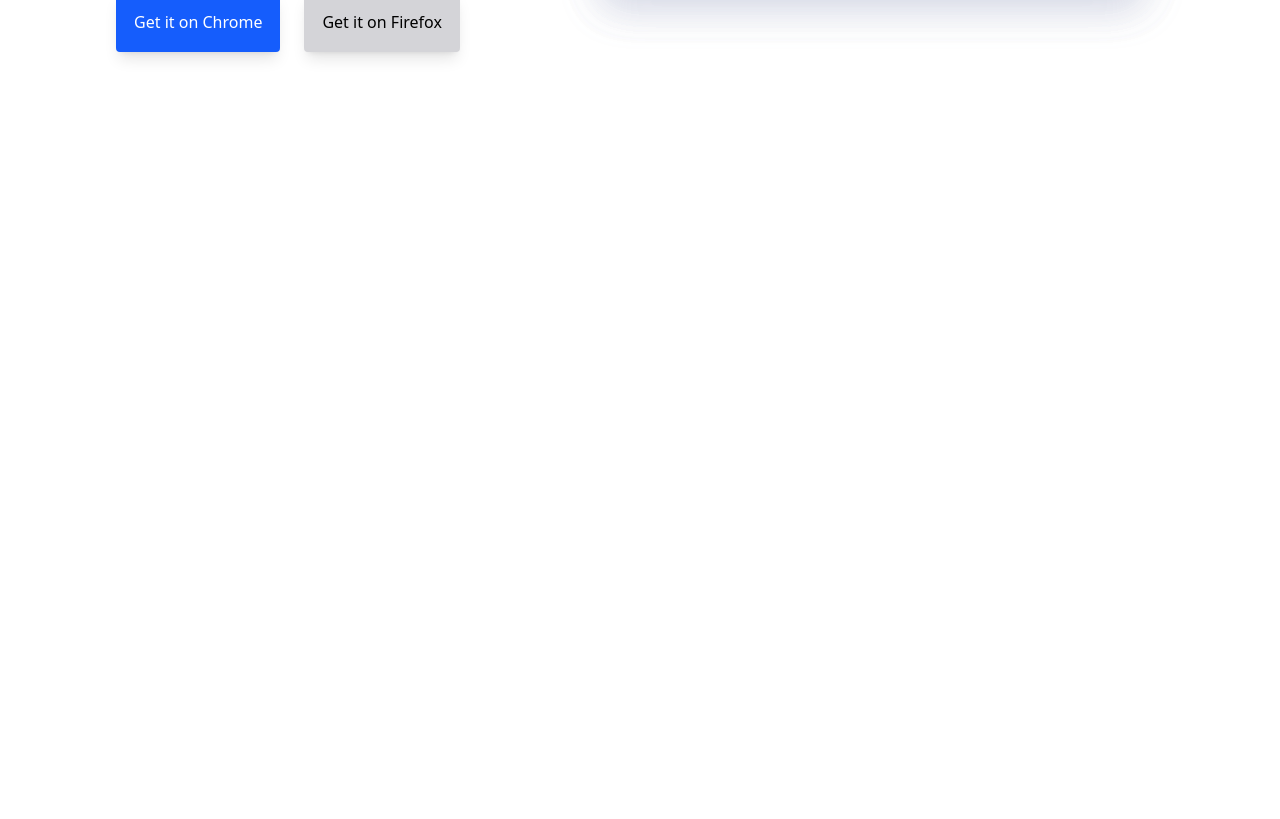
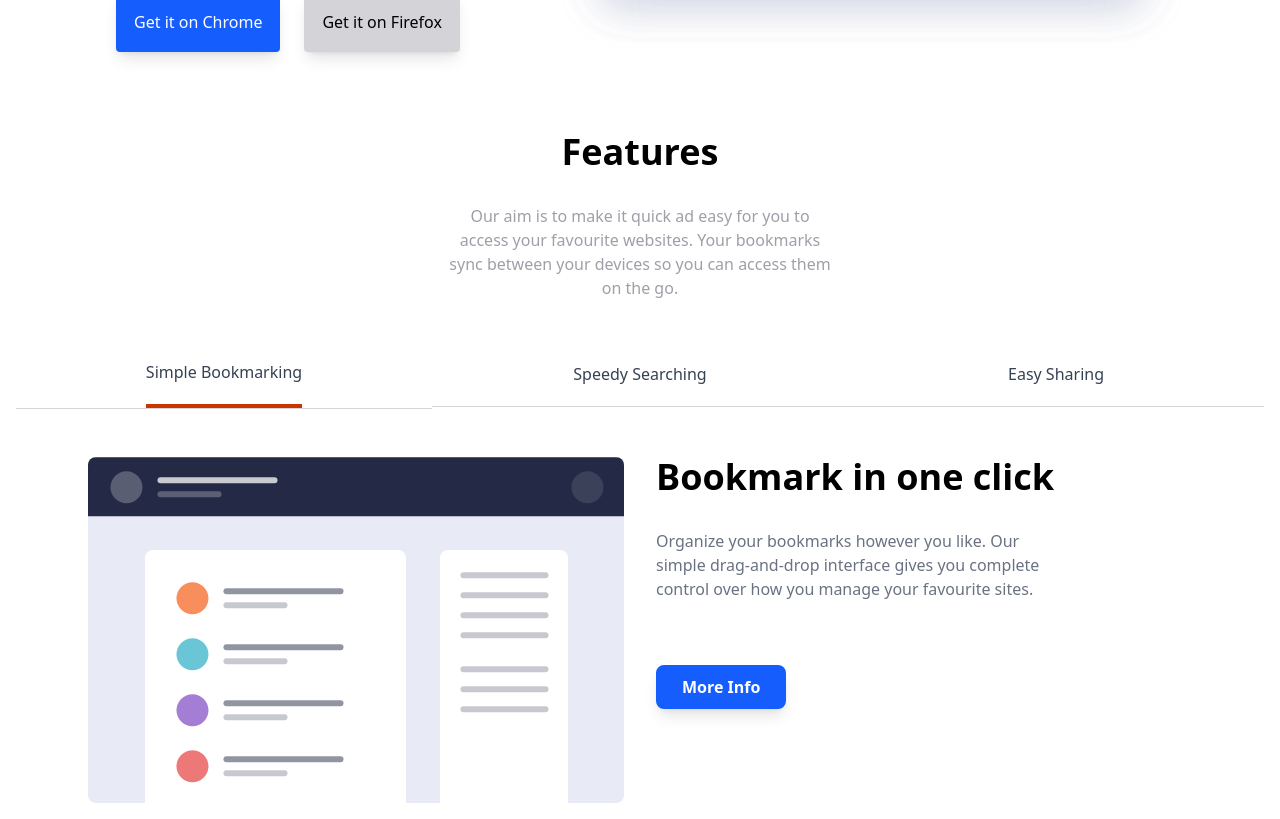
Before and after one commit to PallavSharma9/Bookmark, a Vue app: page / in a window 1280 px wide. Shown: the part 520-1339 px from the top of the page. Before the commit the page ends 800 px from the top, so only its background shows below. Built offline with nearby package versions, Linux system fonts and the light colour scheme.

Commit message:
features section

```diff
--- a/src/App.vue
+++ b/src/App.vue
@@ -1,4 +1,5 @@
 <script setup lang="ts">
+import Features from "./components/Features.vue";
 import Hero from "./components/Hero.vue";
 import Navbar from "./components/Navbar.vue";
 </script>
@@ -7,6 +8,7 @@ import Navbar from "./components/Navbar.vue";
   <div class="p-4">
     <Navbar />
     <Hero />
+    <Features />
   </div>
 </template>
 
--- /dev/null
+++ b/src/components/Features.vue
@@ -0,0 +1,92 @@
+<script setup lang="ts">
+import { ref } from "vue";
+import { RouterLink } from "vue-router";
+
+const panel = ref("simple-bookmarking");
+</script>
+
+<template>
+  <section>
+    <h1 class="text-4xl text-center font-bold mb-8">Features</h1>
+    <p class="font-medium text-zinc-400 w-sm text-center mx-auto mb-10">
+      Our aim is to make it quick ad easy for you to access your favourite
+      websites. Your bookmarks sync between your devices so you can access them
+      on the go.
+    </p>
+
+    <div
+      class="flex flex-col md:flex-row justify-center items-center font-medium"
+    >
+      <button
+        @click="panel = 'simple-bookmarking'"
+        class="group border-b w-full border-zinc-300"
+      >
+        <div
+          :class="[
+            'py-5 hover:text-orange-600 text-gray-700 inline-block',
+            panel === 'simple-bookmarking'
+              ? 'border-b-4 border-orange-700'
+              : '',
+          ]"
+        >
+          Simple Bookmarking
+        </div>
+      </button>
+      <button
+        @click="panel = 'speedy-searching'"
+        class="group w-full border-b border-zinc-300"
+      >
+        <div
+          :class="[
+            'inline-block py-5 hover:text-orange-600 text-gray-700',
+            panel === 'speedy-searching' ? 'border-b-4 border-orange-700' : '',
+          ]"
+        >
+          Speedy Searching
+        </div>
+      </button>
+      <button
+        @click="panel = 'easy-sharing'"
+        class="group w-full border-b border-zinc-300"
+      >
+        <div
+          :class="[
+            'py-5 hover:text-orange-600 inline-block text-gray-700',
+            panel === 'easy-sharing' ? 'border-b-4 border-orange-700' : '',
+          ]"
+        >
+          Easy Sharing
+        </div>
+      </button>
+    </div>
+
+    <!-- panel selection section  -->
+    <div
+      class="mt-12 flex flex-col justify-center items-center space-y-18 lg:space-y-0 lg:space-x-8 lg:flex-row lg:items-start lg:justify-start"
+    >
+      <div class="lg:w-1/2">
+        <img
+          src="../../public/images/illustration-features-tab-1.svg"
+          class="mx-auto lg:mr-0"
+          alt=""
+        />
+      </div>
+
+      <div
+        class="flex flex-col justify-center items-center space-y-8 lg:w-1/2 lg:items-start lg:justify-start"
+      >
+        <h1 class="text-3xl lg:text-4xl font-bold">Bookmark in one click</h1>
+        <p class="text-gray-500 w-sm">
+          Organize your bookmarks however you like. Our simple drag-and-drop
+          interface gives you complete control over how you manage your
+          favourite sites.
+        </p>
+        <RouterLink
+          to="/"
+          class="px-6 py-2 rounded-lg shadow-lg border-2 border-blue-600 bg-blue-600 text-white font-bold hover:bg-white hover:text-blue-600 lg:mt-8"
+          >More Info</RouterLink
+        >
+      </div>
+    </div>
+  </section>
+</template>
--- a/src/components/Hero.vue
+++ b/src/components/Hero.vue
@@ -1,5 +1,5 @@
 <template>
-  <section class="mt-20">
+  <section class="my-20">
     <div
       class="flex flex-col justify-center items-center lg:flex-row-reverse lg:space-x-20"
     >
```
